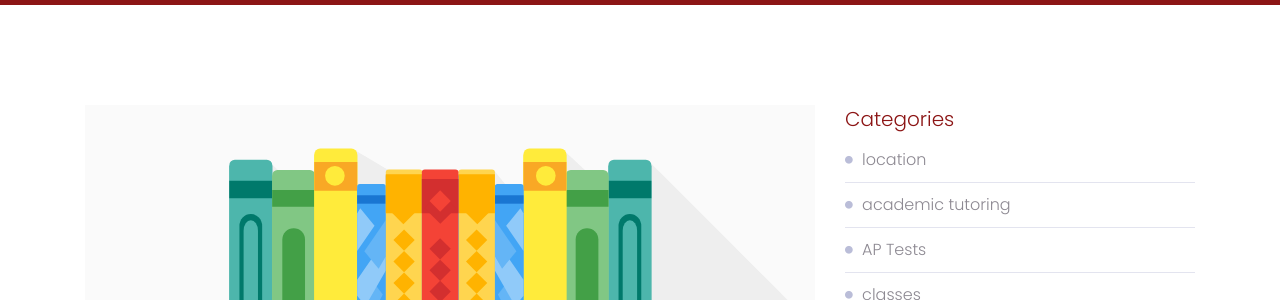
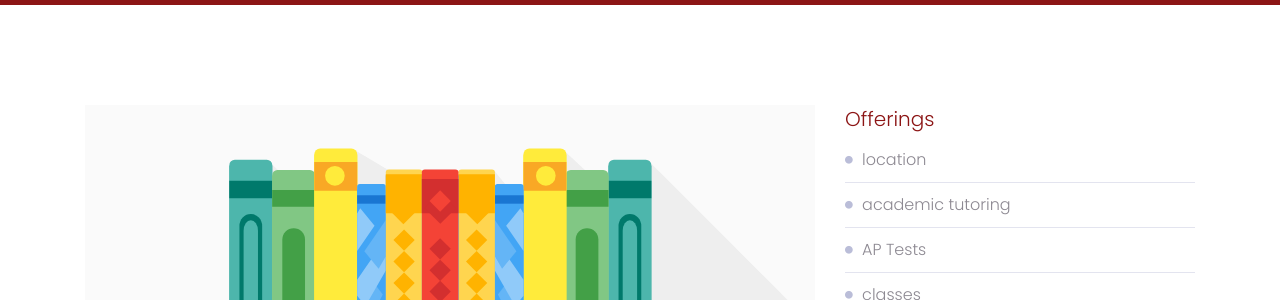
Before and after one commit to transformtutoring/transformtutoring.github.io, a Jekyll site: the page built from _posts/2020-04-19-classes.md, in a window 1280 px wide. Shown: the part 353-653 px from the top of the page. Built offline with Jekyll 4.4.1, drawn with Linux system fonts in a browser that asks for light colours; comment, search, counter and statistics services are not loaded; some of the changed text lies outside the part shown.

Commit message:
changed the sidebar from Categories to 'Offerings'

```diff
--- a/_includes/sidebar.html
+++ b/_includes/sidebar.html
@@ -1,6 +1,6 @@
 <!-- Start Sidebar Area -->
 <div class="sidebar-area sidebar-right">
-<h4 class="sidebar-title heading-4">Categories</h4>
+<h4 class="sidebar-title heading-4">Offerings</h4>
 <ul class="category-widget sidebar-widget list-group">
   {% for category in site.categories %}
   {% assign category_name = category[0] %}
@@ -26,7 +26,7 @@
     </div>
    {% endfor %}
 </div>
-<h4 class="sidebar-title heading-4">Popular Tag</h4>
+<h4 class="sidebar-title heading-4">Popular Tags</h4>
 <div class="tag-widget sidebar-widget list-inline">
     {{site | tag_cloud }}
 </div>
```
Also changed, not shown: 1 other file.
